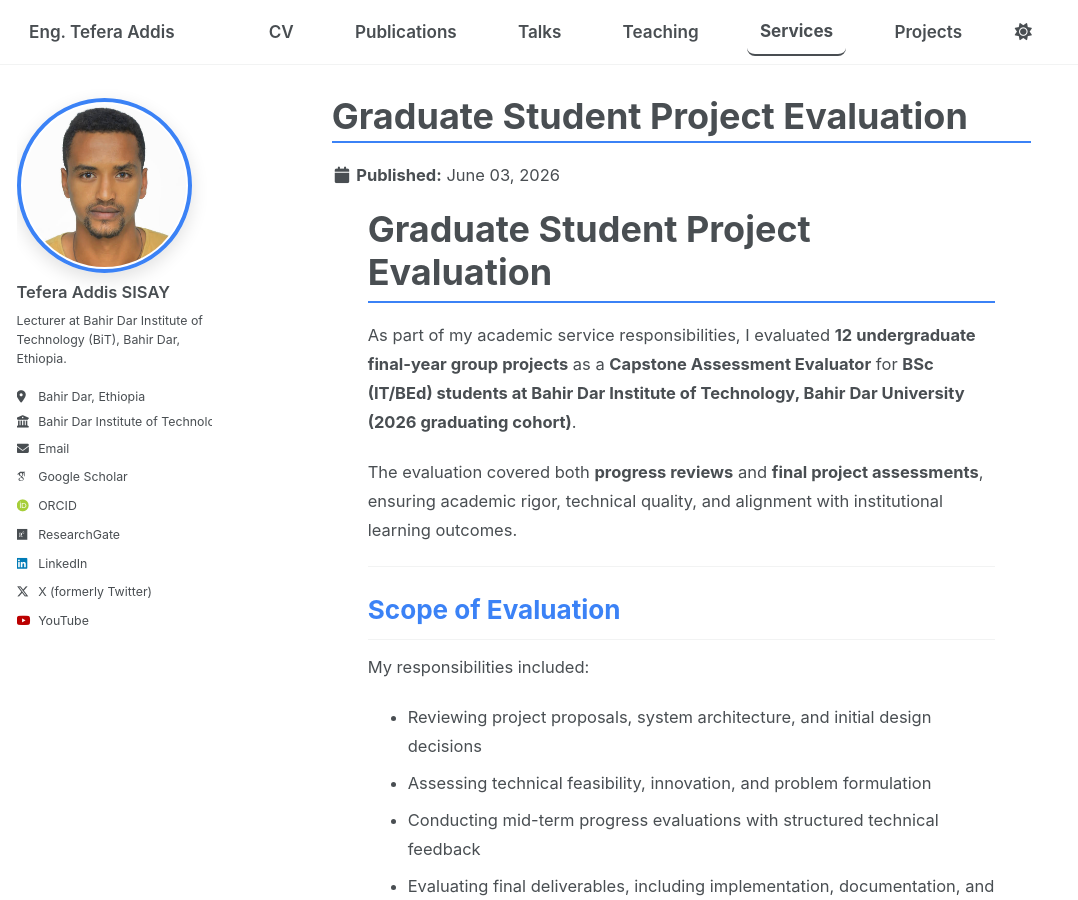
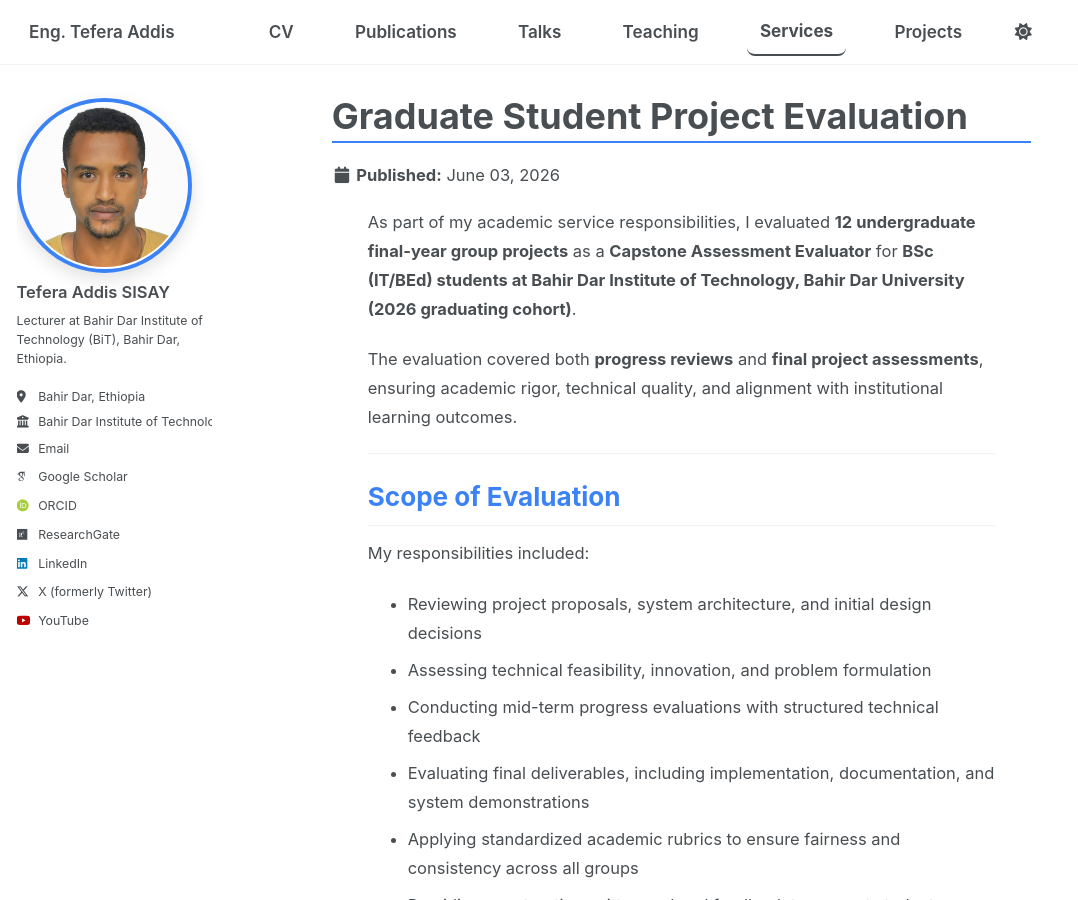
Before and after one commit to tefera-addis-sisay/tefera-addis-sisay.github.io, a Jekyll site: the page built from _services/graduate-project-evaluation.md, in a window 1280 px wide and 900 px high. Shown: the whole window, without its empty margins (0-1078 px from the left). Built offline with Jekyll 4.4.1, drawn with Linux system fonts in a browser that asks for light colours; some web fonts are replaced; a script bundle is joined from its source files by our own code; library files that are not in the unit come from our copies.

Commit message:
Update graduate-project-evaluation.md

```diff
--- a/_services/graduate-project-evaluation.md
+++ b/_services/graduate-project-evaluation.md
@@ -6,9 +6,6 @@ layout: single
 author_profile: true
 excerpt: "Evaluation and assessment of undergraduate capstone projects and academic research work."
 ---
-
-# Graduate Student Project Evaluation
-
 As part of my academic service responsibilities, I evaluated **12 undergraduate final-year group projects** as a **Capstone Assessment Evaluator** for **BSc (IT/BEd) students at Bahir Dar Institute of Technology, Bahir Dar University (2026 graduating cohort)**.
 
 The evaluation covered both **progress reviews** and **final project assessments**, ensuring academic rigor, technical quality, and alignment with institutional learning outcomes.
```
